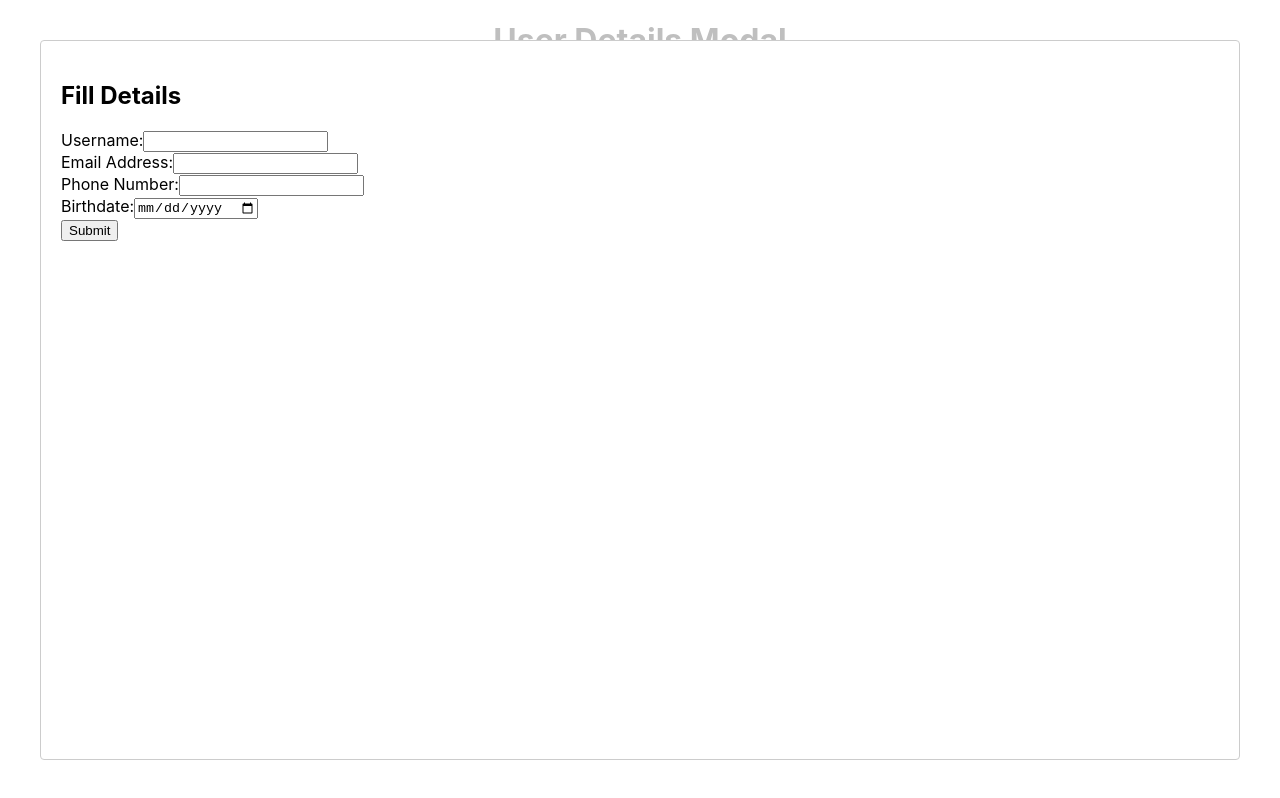
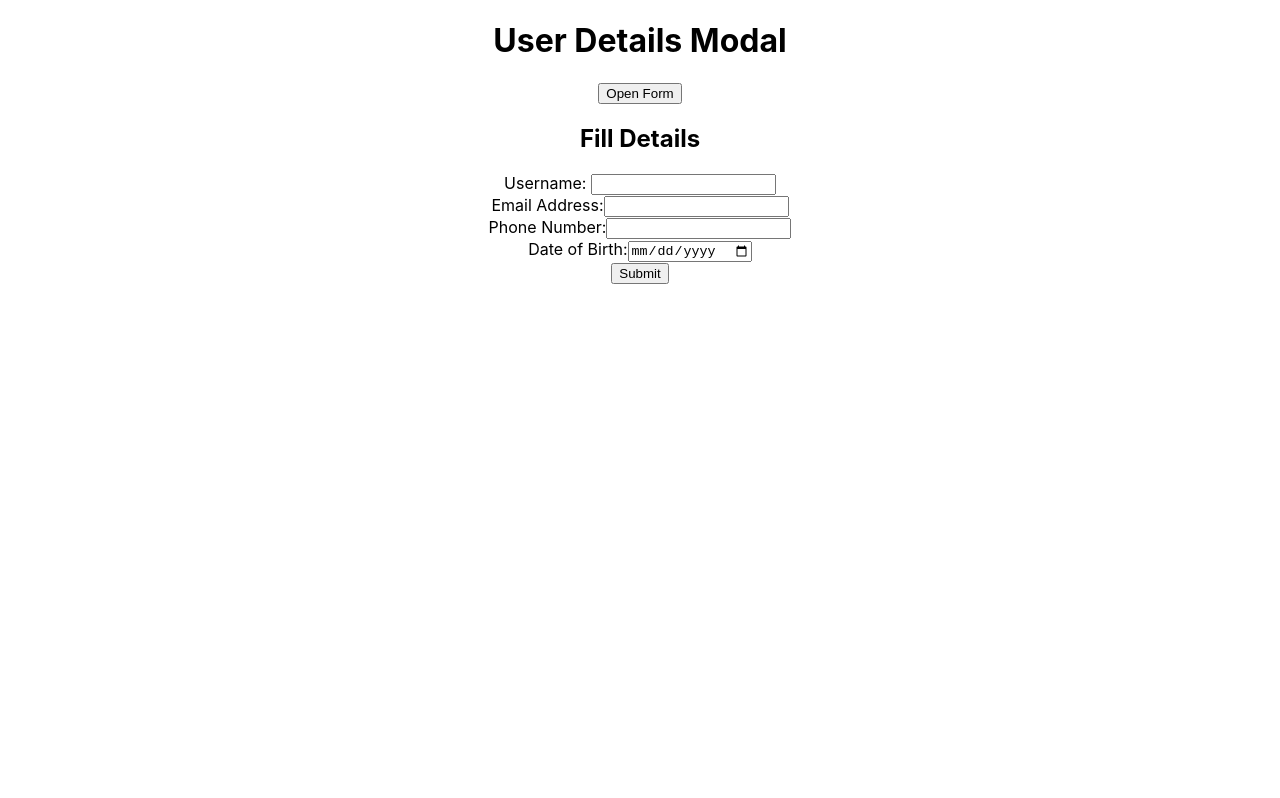
Before and after one commit to Nikitaa1999/Modal, a React (Create React App) app in the folder xmodal/: page / in a window 1280 px wide. Both pictures are taken after a click on the button "Open Form". Built offline with nearby package versions, Linux system fonts and the light colour scheme.

Commit message:
checking for tests

```diff
--- a/xmodal/src/App.js
+++ b/xmodal/src/App.js
@@ -1,10 +1,63 @@
-import ModalForm from "./ModalForm";
-import "./App.css"
+import "./App.css";
+import React, { useState } from "react";
+function App() {
+  const [isOpen, setIsOpen] = useState(false);
+  const clickHandler = () => {
+    setIsOpen(true);
+  };
 
-function App() {
+  const closeHandler = (e) => {
+    console.log(e.target.className);
+    if (e.target.className === "modal-content") setIsOpen(false);
+  };
+
+  const submitHandler = (e) => {
+    e.preventDefault();
+    if (e.target.phoneNo.value.toString().length !== 10) {
+      alert("Invalid phone number. Please enter a 10-digit phone number.");
+    } else if (new Date(e.target.dob.value).getTime() > Date.now()) {
+      alert("Invalid date of birth. Date of birth cannot be in the future.");
+    } else {
+      e.target.username.value = "";
+      e.target.email.value = "";
+      e.target.phoneNo.value = "";
+      e.target.dob.value = "";
+    }
+    console.log(e.target.dob.value);
+  };
+
   return (
     <div className="App">
-     <ModalForm />
+      <div className="modal">
+        <h1>User Details Modal</h1>
+        <button onClick={clickHandler}>Open Form</button>
+        {isOpen && (
+          <div className="modal-content" onClick={closeHandler}>
+            <form onSubmit={submitHandler}>
+              <h2>Fill Details</h2>
+              <div className="input-group">
+                <label htmlFor="username">Username: </label>
+                <input type="text" name="username" id="username" />
+              </div>
+              <div className="input-group">
+                <label htmlFor="email">Email Address:</label>
+                <input type="email" name="email" id="email" required />
+              </div>
+              <div className="input-group">
+                <label htmlFor="phoneNo">Phone Number:</label>
+                <input type="number" name="phoneNo" id="phone" required />
+              </div>
+              <div className="input-group">
+                <label htmlFor="dob">Date of Birth:</label>
+                <input type="date" name="dob" id="dob" />
+              </div>
+              <button type="submit" className="submit-button">
+                Submit
+              </button>
+            </form>
+          </div>
+        )}
+      </div>
     </div>
   );
 }
--- a/xmodal/src/ModalForm.jsx
+++ b/xmodal/src/ModalForm.jsx
@@ -49,10 +49,10 @@
   };
 
   return (
-    <div>
+    <div className='modal'>
     <h1>User Details Modal</h1>
       <button onClick={openModal}>Open Form</button>
-      <div className='modal'>
+
       <Modal isOpen={modalIsOpen} onRequestClose={closeModal} contentLabel="Example Modal">
       <div className='modal-content'>
         <h2>Fill Details</h2>
@@ -106,7 +106,7 @@
         </form>
         </div>
       </Modal>
-      </div>
+
     </div>
   );
 };
```
